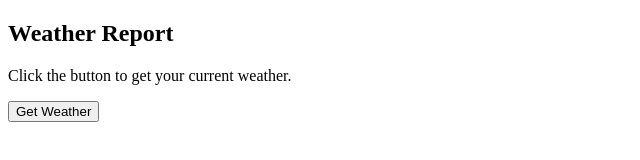
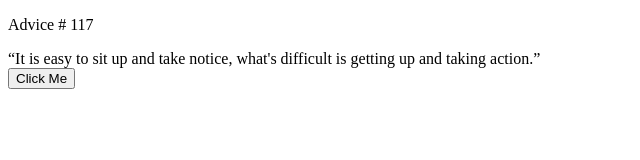
Before and after one commit to AkosuaAsanteDedaa/APITest, a plain HTML site: page index.html in a window 1280 px wide. Shown: the whole page, without its empty margins (0-640 px from the left). Drawn offline with Linux system fonts and the light colour scheme.

Commit message:
Update index.html

```diff
--- a/index.html
+++ b/index.html
@@ -1,15 +1,35 @@
 <!DOCTYPE html>
-<html>
+<html lang="en">
+
 <head>
-    <title>Weather Report</title>
-    <script src="api.js" defer></script>
+  <meta charset="UTF-8">
+  <meta name="viewport" content="width=device-width, initial-scale=1.0">
+
+  <title>Frontend Mentor | Advice generator app</title>
+
 </head>
+
 <body>
-<h2>Weather Report</h2>
-<p>Click the button to get your current weather.</p>
-<form id="weatherForm">
-<button type="button" onclick="getLocation()">Get Weather</button>
-</form>
-<div id="weatherInfo"></div>
+  <!-- Main Container -->
+  <main class="main-container">
+    <p class="advice-number">Advice # 117</p>
+    <!-- Quote -->
+    <q class="quotes">It is easy to sit up and take notice, what's difficult is getting up and taking
+      action.</q>
+    <!-- Line Section -->
+    <div class="line">
+      <div class="line-image">
+      </div>
+    </div>
+    <!-- Dice BTN -->
+    <div class="button-section">
+        <button type="button"> Click Me</button>
+
+      <div class="dice-img"></div>
+    </div>
+
+  </main>
+  <script src="app.js"></script>
 </body>
+
 </html>
```
